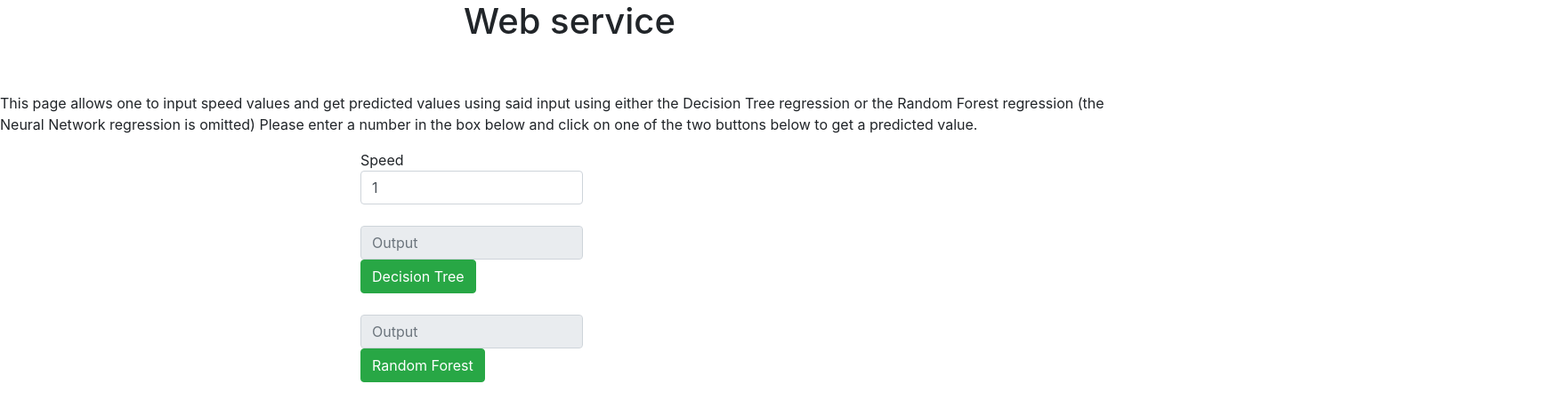
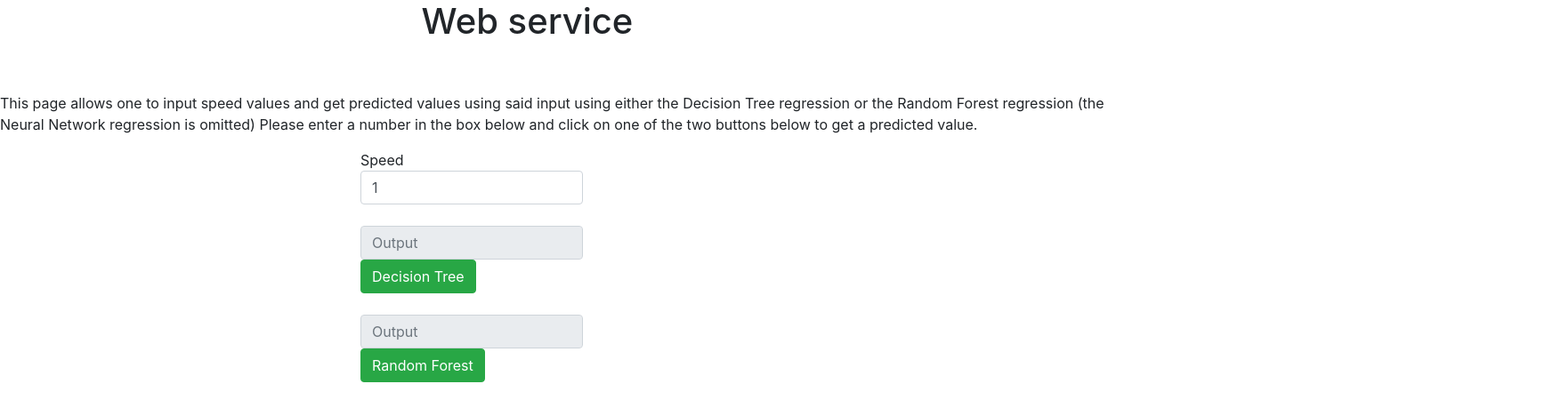
Before and after one commit to AlanQuille/machinelearningProject, a plain HTML site: page static/index.html in a window 1280 px wide. Shown: the whole page at 89% size, 1754 px wide, since content can reach past the window. Drawn offline with nearby package versions, Linux system fonts and the light colour scheme.

Commit message:
Tidied up web page

```diff
--- a/static/index.html
+++ b/static/index.html
@@ -7,13 +7,13 @@
     <style>
 
       div.container{
-
         position: relative;
         left: 25vw;
       }
 
       #h1 {
-        text-align: center;
+        position: relative;
+        left: 37vw;
       }
 
       #input {
```
